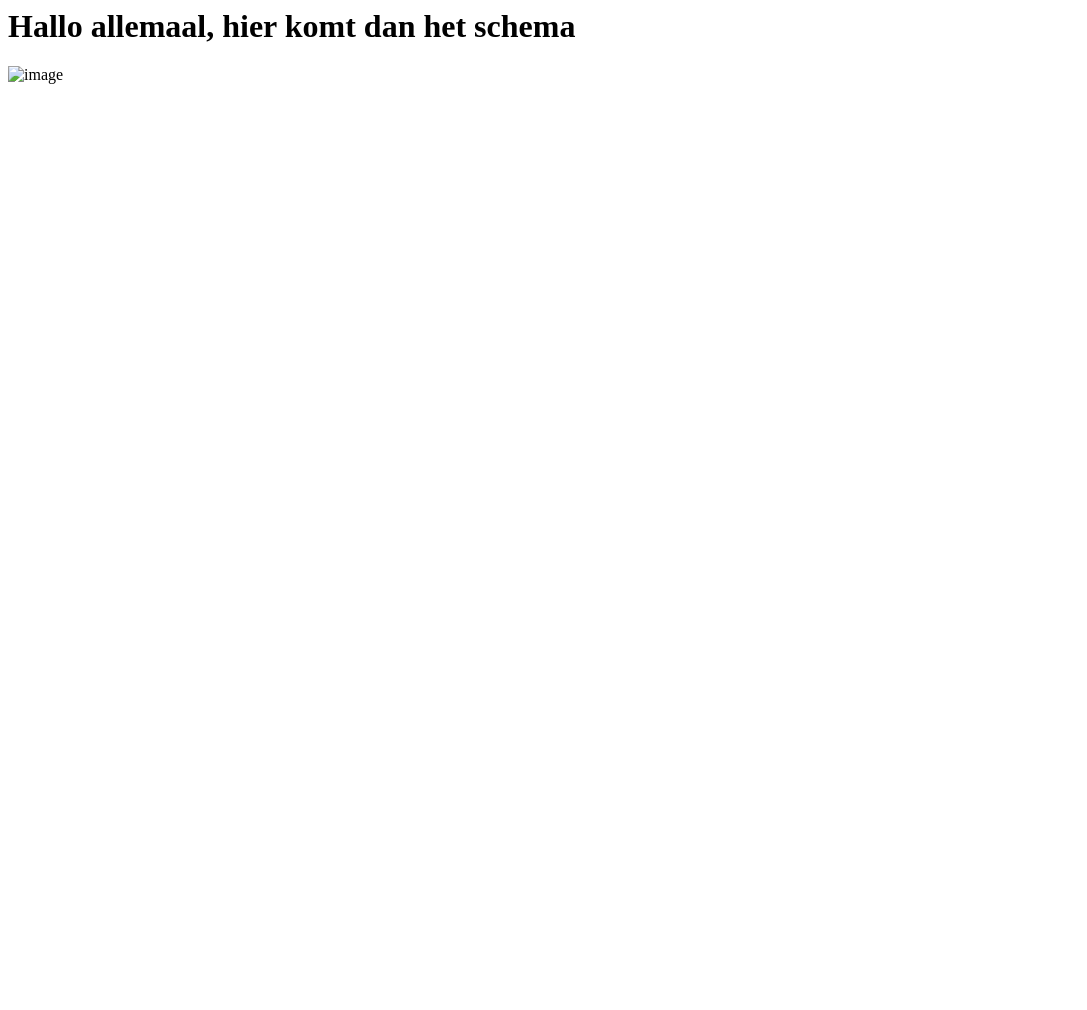
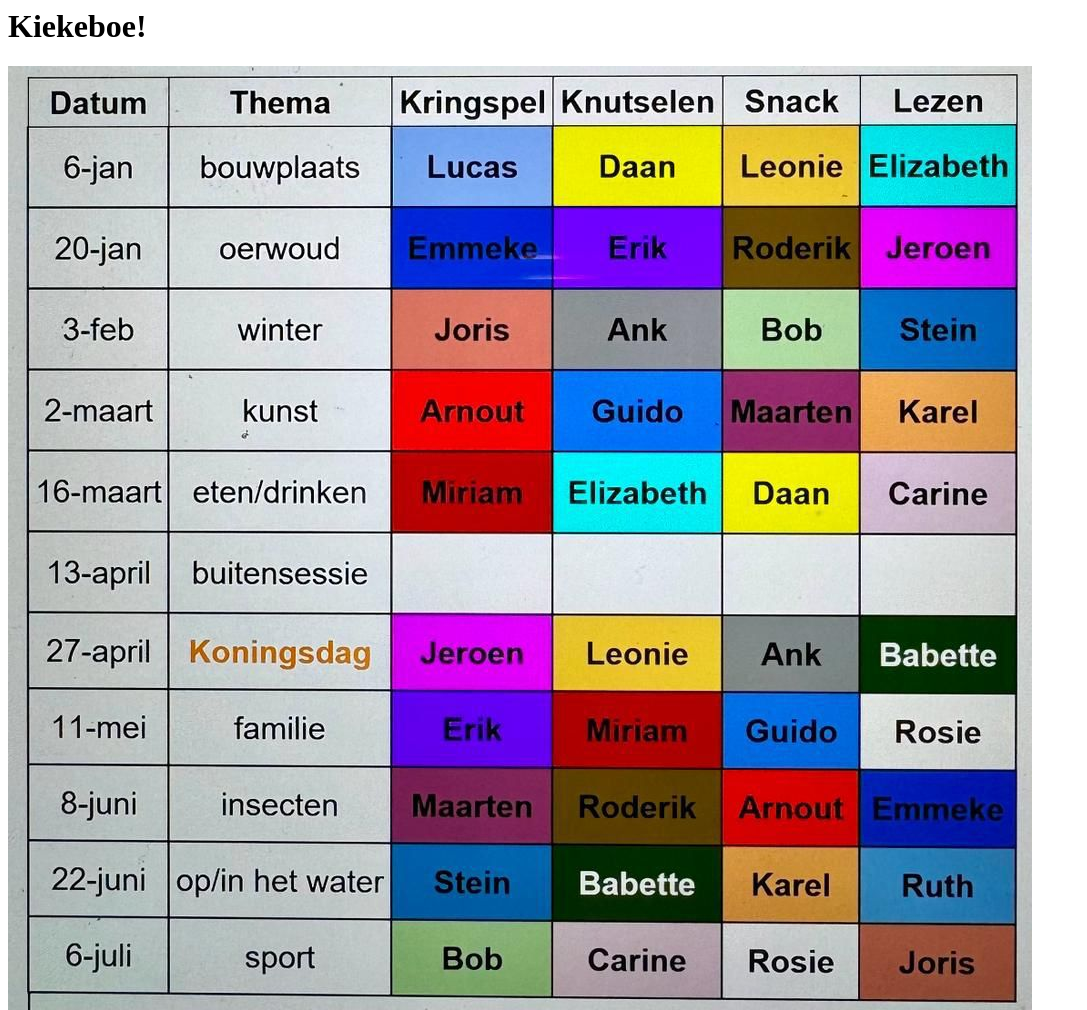
Before and after one commit to mrbelderock/kiekeboe-schema, a plain HTML site: page index.html in a window 1280 px wide. Shown: the whole page, without its empty margins (0-1087 px from the left). Before the commit the page ends 800 px from the top, so only its background shows below. Drawn offline with Linux system fonts and the light colour scheme.

Commit message:
add schema

```diff
--- a/index.html
+++ b/index.html
@@ -1,9 +1,9 @@
 <html>
   <head>
-    <title>Hello</title>
+    <title>Kiekeboe</title>
   </head>
   <body>
-    <h1>Hallo allemaal, hier komt dan het schema</h1>
-    <img src="image.png" alt="image" />
+    <h1>Kiekeboe!</h1>
+    <img src="schema.jpeg" alt="image" />
   </body>
 </html>
```
Also changed, not shown: schema.jpeg (added).
